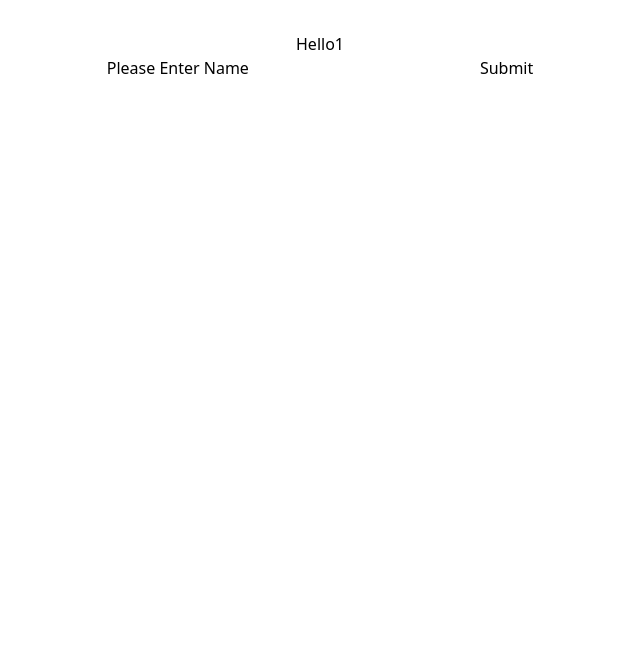
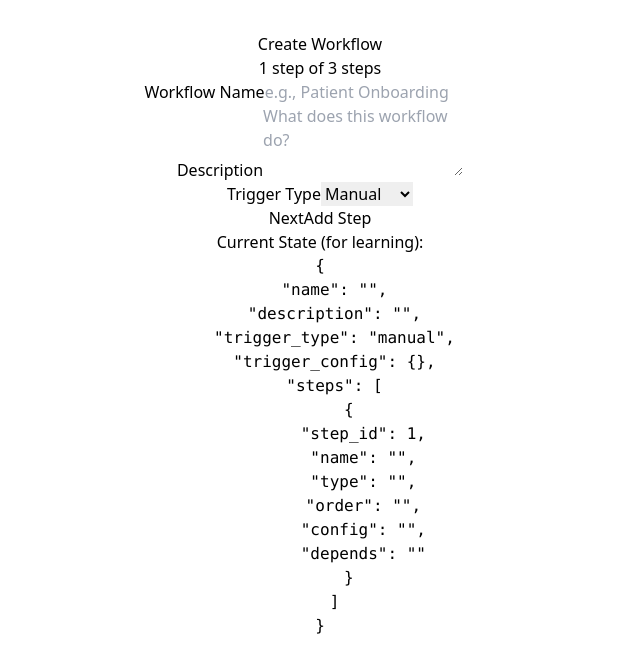
Before and after one commit to Jayendra2688/FlowPilot, a React app in the folder frontend/: page /create in a window 1280 px wide. Shown: the top 672 px of the page, without its empty margins (320-960 px from the left). Built offline with nearby package versions, Linux system fonts and the light colour scheme; the HTML template or start-up script is replaced by a standard one.

Commit message:
feat:create workflow page

```diff
--- /dev/null
+++ b/frontend/src/components/workflow/WorkflowDetailsForm.jsx
@@ -0,0 +1,76 @@
+// WorkflowDetailsForm.jsx - Presentational Component
+// Receives data and callbacks via props, renders UI
+
+function WorkflowDetailsForm({ formData, onInputChange, onTriggerConfigChange }) {
+  return (
+    <div className="max-w-2xl mx-auto mt-8">
+      {/* Workflow Name */}
+      <div className="mb-4">
+        <label className="block mb-2 font-semibold">Workflow Name</label>
+        <input
+          type="text"
+          value={formData.name}
+          onChange={(e) => onInputChange('name', e.target.value)}
+          className="w-full p-2 border rounded"
+          placeholder="e.g., Patient Onboarding"
+        />
+      </div>
+
+      {/* Description */}
+      <div className="mb-4">
+        <label className="block mb-2 font-semibold">Description</label>
+        <textarea
+          value={formData.description}
+          onChange={(e) => onInputChange('description', e.target.value)}
+          className="w-full p-2 border rounded"
+          rows="3"
+          placeholder="What does this workflow do?"
+        />
+      </div>
+
+      {/* Trigger Type */}
+      <div className="mb-4">
+        <label className="block mb-2 font-semibold">Trigger Type</label>
+        <select
+          value={formData.trigger_type}
+          onChange={(e) => onInputChange('trigger_type', e.target.value)}
+          className="w-full p-2 border rounded"
+        >
+          <option value="manual">Manual</option>
+          <option value="webhook">Webhook</option>
+          <option value="schedule">Schedule</option>
+        </select>
+      </div>
+
+      {/* Trigger Config: Webhook */}
+      {formData.trigger_type === 'webhook' && (
+        <div className="mb-4">
+          <label className="block mb-2 font-semibold">Webhook URL</label>
+          <input
+            type="text"
+            value={formData.trigger_config.webhook_url || ""}
+            onChange={(e) => onTriggerConfigChange('webhook_url', e.target.value)}
+            className="w-full p-2 border rounded"
+            placeholder="https://api.example.com/webhook"
+          />
+        </div>
+      )}
+
+      {/* Trigger Config: Schedule */}
+      {formData.trigger_type === 'schedule' && (
+        <div className="mb-4">
+          <label className="block mb-2 font-semibold">Cron Expression</label>
+          <input
+            type="text"
+            value={formData.trigger_config.cron_expression || ""}
+            onChange={(e) => onTriggerConfigChange('cron_expression', e.target.value)}
+            className="w-full p-2 border rounded"
+            placeholder="0 0 * * * (every day at midnight)"
+          />
+        </div>
+      )}
+    </div>
+  );
+}
+
+export default WorkflowDetailsForm;
--- a/frontend/src/pages/CreateWorkflow.jsx
+++ b/frontend/src/pages/CreateWorkflow.jsx
@@ -1,14 +1,215 @@
-function CreateWorkflow(){
+import { useState } from 'react';
+import WorkflowDetailsForm from '../components/workflow/WorkflowDetailsForm';
 
-   return (
-    <div>
-        <p>Hello1</p>
-        <form action="/hleo" method="POST">
-            <label htmlFor="name">Please Enter Name</label>
-            <input type="text" name="Name" id="" />
-            <button type="submit">Submit</button>
-        </form>
-    </div>
-   );
+function StepConfigure({stepData,id,onInputChange}){
+
+    return (<>
+         <div className="max-w-2xl mx-auto mt-8" id={id}>
+            <h1>Step {stepData.step_id}</h1>
+            {/* Step Name */}
+            <div className="mb-4">
+                <label className="block mb-2 font-semibold">Step Name</label>
+                <input
+                type="text"
+                value={stepData.name}
+                onChange={(e) => onInputChange(id,'name', e.target.value)}
+                className="w-full p-2 border rounded"
+                placeholder="e.g., Read Excel Data"
+                />
+            </div>
+
+            {/* Step Type */}
+            <div className="mb-4">
+                <label className="block mb-2 font-semibold">Step Type</label>
+                <input
+                type="text"
+                value={stepData.type}
+                onChange={(e) => onInputChange(id,'type', e.target.value)}
+                className="w-full p-2 border rounded"
+                placeholder="e.g., read_excel"
+                />
+            </div>
+
+            {/* Step Order */}
+            <div className="mb-4">
+                <label className="block mb-2 font-semibold">Step Order</label>
+                <input
+                type="text"
+                value={stepData.order}
+                onChange={(e) => onInputChange(id,'order', e.target.value)}
+                className="w-full p-2 border rounded"
+                placeholder="e.g., 3"
+                />
+            </div>
+
+            {/* Step Config */}
+            <div className="mb-4">
+                <label className="block mb-2 font-semibold">Step Config</label>
+                <textarea
+                value={stepData.config}
+                onChange={(e) => onInputChange(id,'config', e.target.value)}
+                className="w-full p-2 border rounded"
+                rows="3"
+                placeholder="{'phone':'+91899229310','sms':'+91982891021'}"
+                />
+            </div>
+
+            {/* Depends on */}
+            <div className="mb-4">
+                <label className="block mb-2 font-semibold">Step Depends On:</label>
+                <input
+                value={stepData.depends}
+                onChange={(e) => onInputChange(id,'depends', e.target.value)}
+                className="w-full p-2 border rounded"
+                placeholder="Eg: 1,3s"
+                />
+            </div>
+         </div>
+
+    </>);
 }
+
+function AddStep({handleClick}){
+    <button onClick={() => handleClick()}>Add Step</button>
+}
+function WorkflowSteps({ formData,onInputChange}){
+    console.log("hrlloo");
+    return (<>
+        {formData.steps.map((step,id) => (
+            <StepConfigure stepData={step} id={id+1} onInputChange={onInputChange}/>
+        ))}
+    </>);
+}
+function CreateWorkflow() {
+// Initialize form state
+const [formData, setFormData] = useState({
+    name: "",
+    description: "",
+    trigger_type: "manual",
+    trigger_config:{},
+    steps:[
+        {
+            step_id:1,
+            name:"",
+            type:"",
+            order:"",
+            config:"",
+            depends:""
+        },
+    ],
+});
+
+const [currentStep,setCurrentStep] = useState(1);
+
+
+
+const totalSteps = 3;
+
+
+
+// Generic function to update any field
+const handleInputChange = (fieldName, value) => {
+    if(fieldName==='trigger_type'){
+        let newconfig = {};
+        if(value==='webhook'){
+            newconfig = {"webhook_url":""};
+        }else if(value==='schedule'){
+            newconfig = {"cron_expression":""};
+        }
+        setFormData({
+            ...formData,
+            [fieldName]:value,
+            trigger_config:newconfig
+        })
+    }else{
+        setFormData({
+        ...formData,        // Keep all existing fields
+        [fieldName]: value  // Update the specific field (computed property name)
+        });
+    }
+};
+
+const handleTriggerConfig = (fieldName,value) => {
+    let newconfig = {...formData.trigger_config,[fieldName]:value};
+    setFormData({
+        ...formData,
+        trigger_config:newconfig
+    });
+};
+
+const handleNext = () =>{
+    if(currentStep<totalSteps){
+        setCurrentStep(currentStep+1);
+    }
+}
+
+const handleBack = () =>{
+    if(currentStep>1){
+        setCurrentStep(currentStep-1);
+    }
+}
+
+const handleStepConfig = (step_id,fieldName,value) =>{
+    setFormData({
+        ...formData,
+        steps:formData.steps.map((step)=>(
+            step.step_id === step_id ?
+            {...step,[fieldName]:value}
+            : step
+        ))
+    })
+}
+
+const handleAddStep = () =>{
+    const emptyStep = {
+        step_id:formData.steps.length +1,
+        name: "",
+        type: "",
+        order: "",
+        config: "",
+        depends: ""
+    };
+    setFormData({
+        ...formData,
+        steps:[
+            ...formData.steps,
+            emptyStep
+        ]
+    })
+}
+
+
+return (
+    <div className="page-style flex flex-col">
+        <h1 className="main-header text-5xl">Create Workflow</h1>
+
+        <p>{currentStep} step of {totalSteps} steps</p>
+
+        {currentStep==1 && (<>
+         <WorkflowDetailsForm
+          formData={formData}
+          onInputChange={handleInputChange}           // ← Match prop name
+          onTriggerConfigChange={handleTriggerConfig} // ← Match prop name
+        />
+        </>)}
+
+        {currentStep==2 && (<>
+         <WorkflowSteps formData={formData} onInputChange={handleStepConfig}/>
+        </>)}
+
+
+
+        <button onClick={handleNext}>Next</button>
+
+        <button onClick={handleAddStep}>Add Step</button>
+
+        {/* Debug: Show current state */}
+        <div className="mt-8 p-4 bg-gray-100 rounded max-w-2xl mx-auto">
+          <p className="font-bold mb-2">Current State (for learning):</p>
+          <pre>{JSON.stringify(formData, null, 3)}</pre>
+        </div>
+      </div>
+);
+}
+
 export default CreateWorkflow;
```
